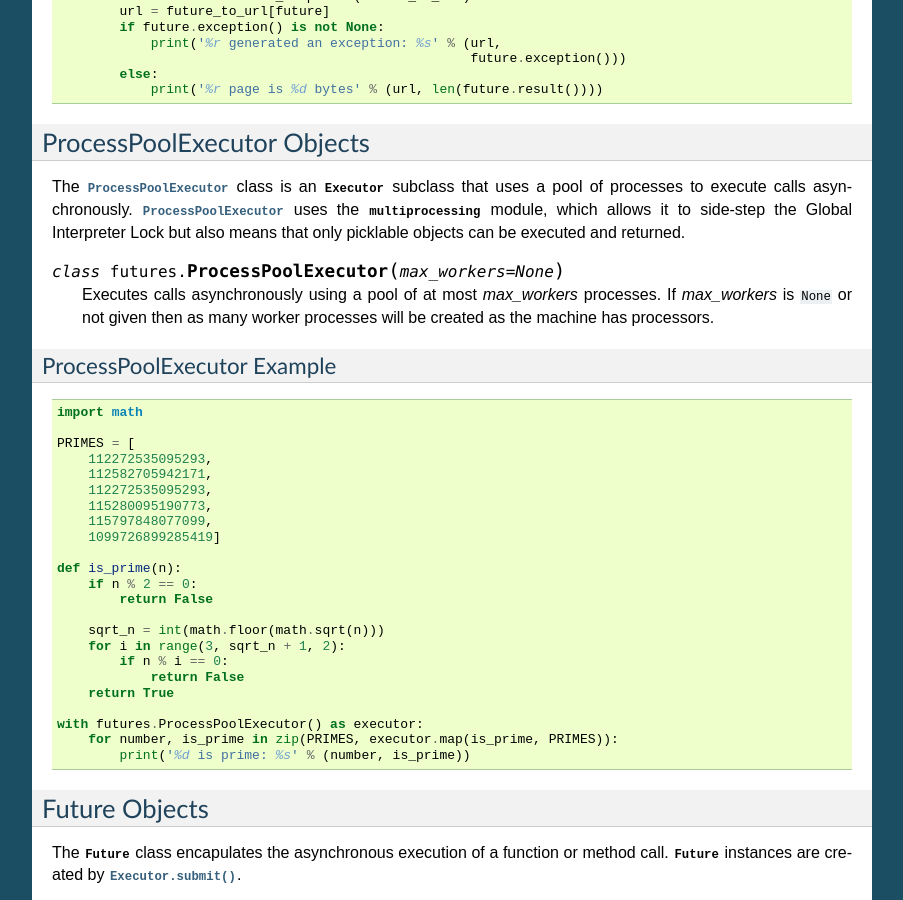
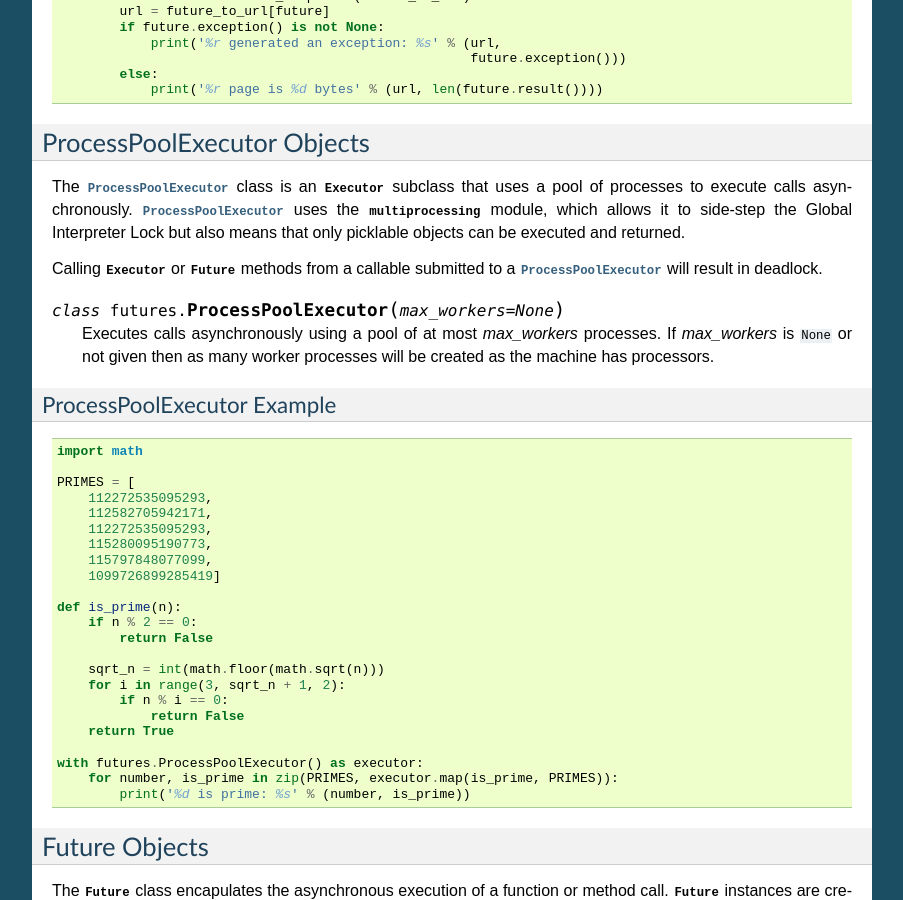
Before and after one commit to agronholm/pythonfutures, a Sphinx documentation site: the page built from docs/index.rst, in a window 1280 px wide and 900 px high, scrolled down 1936 px. Shown: the whole window, without its empty margins (198-1101 px from the left). Built offline with Sphinx 7.4.7, drawn with Linux system fonts in a browser that asks for light colours.

Commit message:
Added a note saving that using executor/future methods in a ProcessPoolExecutor worker will result in deadlock.

```diff
--- a/docs/index.rst
+++ b/docs/index.rst
@@ -147,6 +147,9 @@ uses a pool of processes to execute calls asynchronously.
 :class:`ProcessPoolExecutor` uses the :mod:`multiprocessing` module, which
 allows it to side-step the :term:`Global Interpreter Lock` but also means that
 only picklable objects can be executed and returned.
+
+Calling :class:`Executor` or :class:`Future` methods from a callable submitted
+to a :class:`ProcessPoolExecutor` will result in deadlock.
 
 .. class:: ProcessPoolExecutor(max_workers=None)
 
--- a/pep-3148.txt
+++ b/pep-3148.txt
@@ -148,6 +148,9 @@ The `ProcessPoolExecutor` class is an `Executor` subclass that uses a pool of
 processes to execute calls asynchronously. The callable objects and arguments
 passed to `ProcessPoolExecutor.submit` must be serializeable according to the
 same limitations as the multiprocessing module.
+
+Calling `Executor` or `Future` methods from within a callable submitted to a
+`ProcessPoolExecutor` will result in deadlock.
 
 `__init__(max_workers)`
 
```
